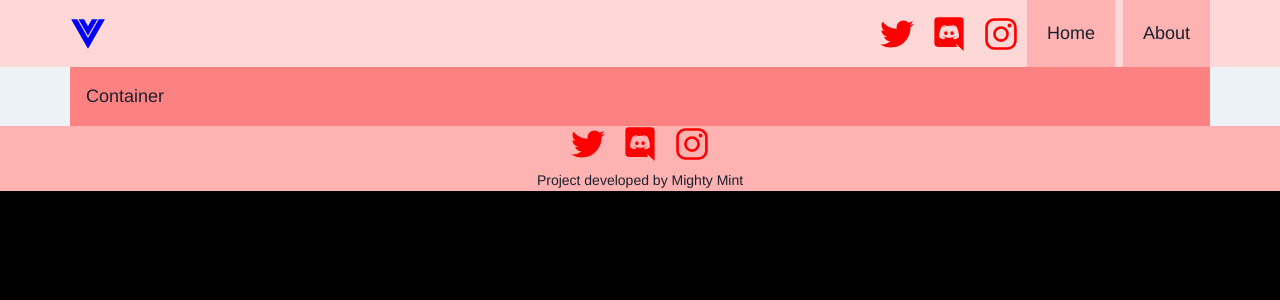
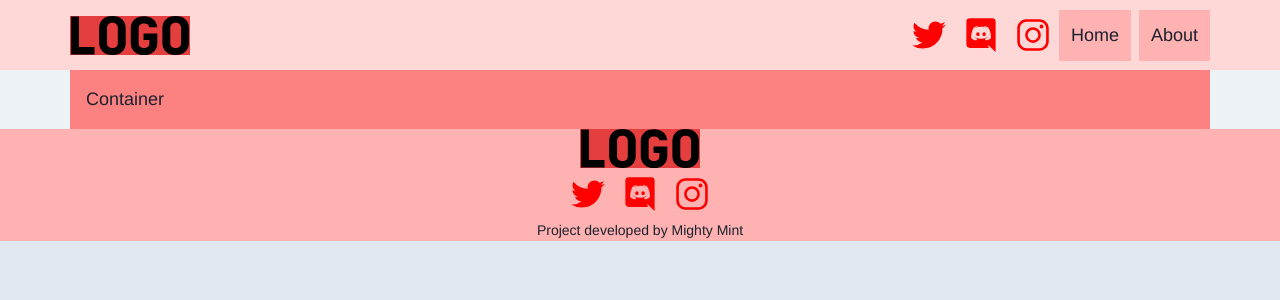
Before and after one commit to 0xShynn/next-chakra-typescript-starter, a Next.js app: page / in a window 1280 px wide. Shown: the top 300 px of the page. Built offline with nearby package versions, Linux system fonts and the light colour scheme.

Commit message:
refactored: Logo component

```diff
--- a/src/components/shared/Footer.tsx
+++ b/src/components/shared/Footer.tsx
@@ -2,14 +2,17 @@ import { ComponentType } from "react";
 
 import { Box, Link, Stack, Text } from "@chakra-ui/react";
 
+import Logo from "./Logo";
 import SocialIconsStack from "./SocialIconsStack";
 
 import { MIGHTY_MINT_CONST } from "src/utils/constants";
 
 const Footer: ComponentType = () => {
   return (
-    <Box role="contentinfo" bg="red.200">
+    <Box role="contentinfo" bg="red.200" zIndex="base">
       <Stack w="full" direction="column" align="center">
+        <Logo />
+
         <SocialIconsStack />
 
         <Text fontSize={"sm"}>
--- a/src/components/shared/Header.tsx
+++ b/src/components/shared/Header.tsx
@@ -12,9 +12,10 @@ import {
   VStack,
 } from "@chakra-ui/react";
 import NextLink from "next/link";
-import { IoCloseSharp, IoLogoVue, IoMenuSharp } from "react-icons/io5";
+import { IoCloseSharp, IoMenuSharp } from "react-icons/io5";
 
 import ContainerMaxWidth from "./ContainerMaxWidth";
+import Logo from "./Logo";
 import SocialIconsStack from "./SocialIconsStack";
 
 import { PROJECT_CONST } from "@/utils/constants";
@@ -31,7 +32,7 @@ const Header: ComponentType = () => {
 
   const NavLink = ({ to, label }: NavLinkProps) => (
     <NextLink passHref href={to}>
-      <Link p="5" bg="red.200" w="full" textAlign="center">
+      <Link p="3" bg="red.200" w="full" textAlign="center">
         {label}
       </Link>
     </NextLink>
@@ -45,18 +46,9 @@ const Header: ComponentType = () => {
   return (
     <Box w="full" bg="red.100">
       <ContainerMaxWidth>
-        <Stack direction="row" justify="space-between" align="center">
+        <Stack direction="row" justify="space-between" align="center" h="70px">
           {/* Logo */}
-          <NextLink passHref href="/">
-            <Link display="inline-flex">
-              <Icon
-                as={IoLogoVue}
-                boxSize="36px"
-                color="blue"
-                _hover={{ color: "red" }}
-              />
-            </Link>
-          </NextLink>
+          <Logo />
 
           {/* Menu (desktop) */}
           <HStack display={{ base: "none", md: "flex" }}>
@@ -70,6 +62,7 @@ const Header: ComponentType = () => {
             aria-label="Open Menu"
             display={{ base: "block", md: "none" }}
             onClick={isOpen ? onClose : onOpen}
+            size="lg"
             icon={
               isOpen ? <Icon as={IoCloseSharp} /> : <Icon as={IoMenuSharp} />
             }
@@ -88,17 +81,11 @@ const Header: ComponentType = () => {
               h="100vh"
               left="0"
               // Change this value according to the height of the header
-              top="40px"
+              top="70px"
               onClick={isOpen ? onClose : onOpen}
+              zIndex="dropdown"
             >
-              <VStack
-                bg="white"
-                justify="flex-end"
-                zIndex={"overlay"}
-                spacing="2"
-                px="2"
-                py="2"
-              >
+              <VStack bg="white" justify="flex-end" spacing="2" px="2" py="2">
                 {/* Navigation links from the globals constant file */}
                 {displayNavLinks()}
                 <SocialIconsStack />
--- /dev/null
+++ b/src/components/shared/Logo.tsx
@@ -0,0 +1,17 @@
+import { Link } from "@chakra-ui/react";
+import NextImage from "next/image";
+import NextLink from "next/link";
+
+import ProjectLogo from "@/assets/images/ProjectLogo.svg";
+
+const Logo = () => {
+  return (
+    <NextLink passHref href="/">
+      <Link display="inline-flex" bg="red.500" maxW="120px">
+        <NextImage src={ProjectLogo} alt="Mighty Mint" />
+      </Link>
+    </NextLink>
+  );
+};
+
+export default Logo;
--- a/src/theme/global.ts
+++ b/src/theme/global.ts
@@ -8,7 +8,7 @@ const global = (props: any) => ({
     fontFamily: "body",
     // mode(lightMode, darkMode)(props) function is the same as
     // props.colorMode === "dark" ? darkMode : lightMode
-    bg: mode("black", "gray.900")(props),
+    bg: mode("gray.200", "gray.900")(props),
   },
 });
 
--- a/src/utils/constants.ts
+++ b/src/utils/constants.ts
@@ -3,7 +3,7 @@ import { IoLogoDiscord, IoLogoInstagram, IoLogoTwitter } from "react-icons/io5";
 export const PROJECT_CONST = {
   // Set a max width for layout containers
   maxWidth: "1140px",
-  // Add navigation links here
+  // Add navigation links here from the created pages in the src/pages folder
   navLinks: [
     {
       href: "/",
@@ -15,6 +15,7 @@ export const PROJECT_CONST = {
     },
   ],
   // Add social links here
+  // To add new icons > https://react-icons.github.io/react-icons
   socialLinks: [
     {
       href: "https://twitter.com",
--- a/tsconfig.json
+++ b/tsconfig.json
@@ -18,7 +18,8 @@
     "paths": {
       "@/components/*": ["src/components/*"],
       "@/pages/*": ["src/pages/*"],
-      "@/utils/*": ["src/utils/*"]
+      "@/utils/*": ["src/utils/*"],
+      "@/assets/*": ["src/assets/*"]
     }
   },
   "include": ["next-env.d.ts", "**/*.ts", "**/*.tsx"],
```
Also changed, not shown: src/assets/images/ProjectLogo.svg (added).
